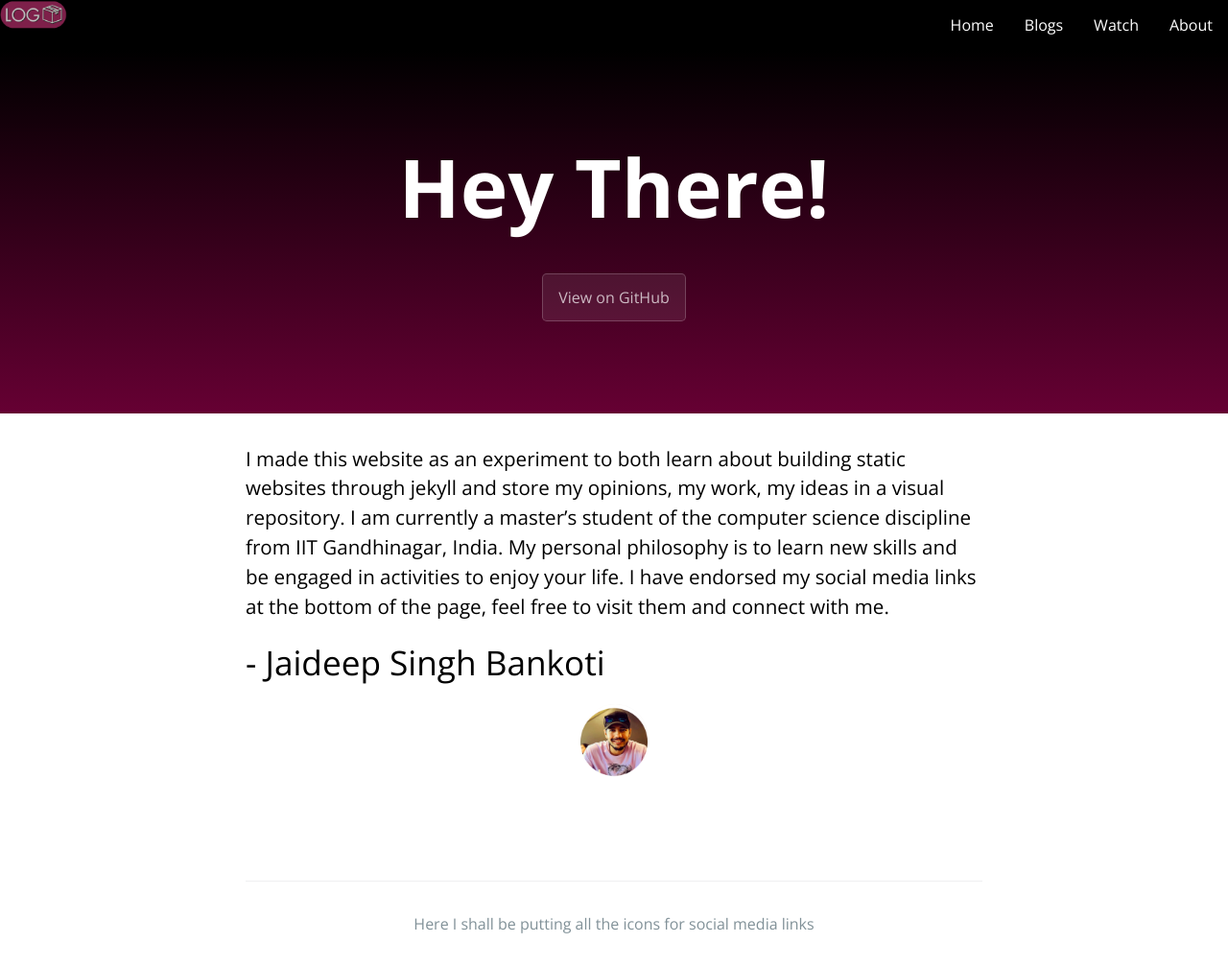
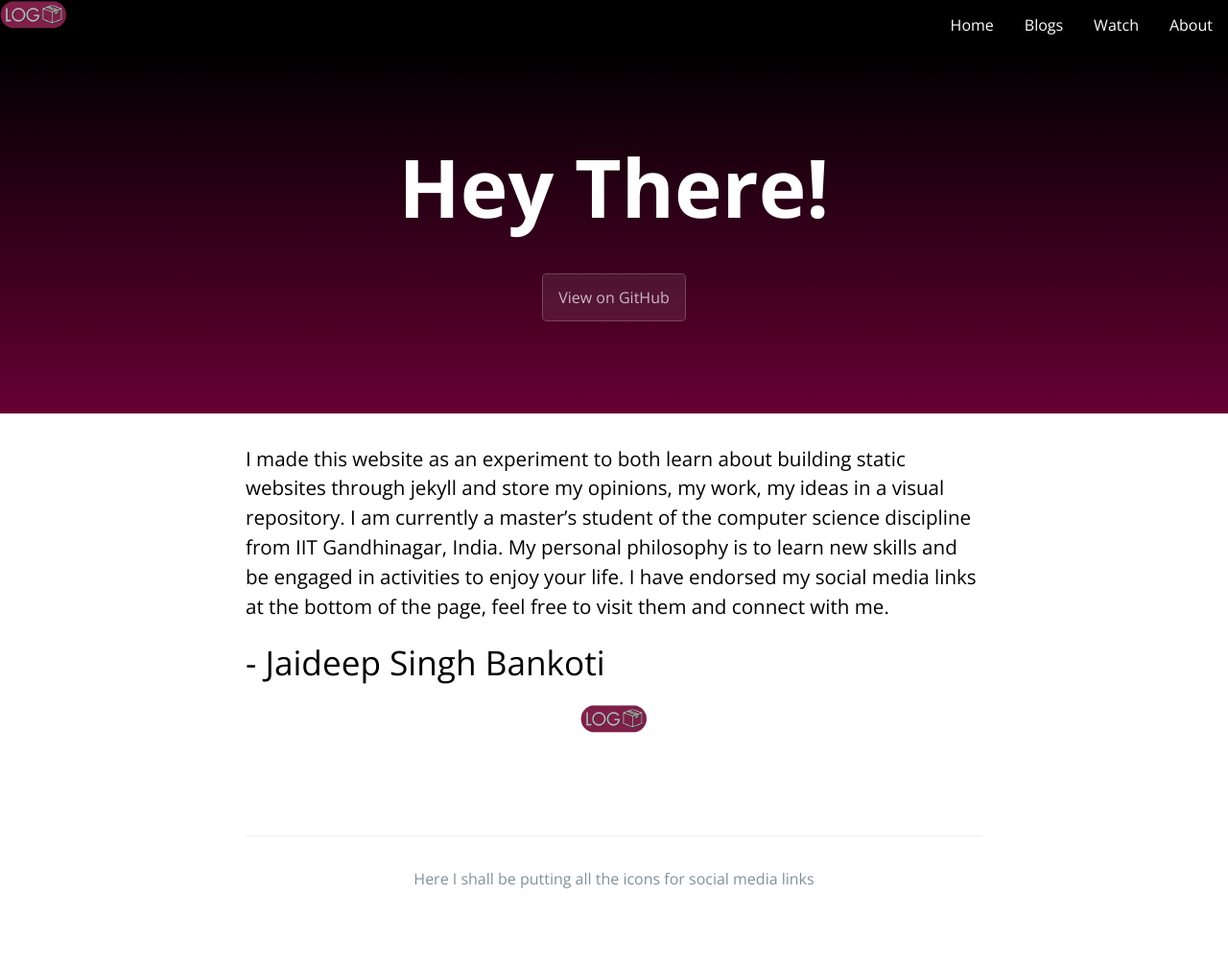
Before and after one commit to jaideepbankoti/logbox, a Jekyll site: the page built from about.md, in a window 1280 px wide. Shown: the whole page at 96% size. Built offline with Jekyll 4.4.1, drawn with Linux system fonts in a browser that asks for light colours; after the commit the page ends 960 px from its top, so only the background shows below that.

Commit message:
Update about.md

```diff
--- a/about.md
+++ b/about.md
@@ -8,5 +8,5 @@
 ### I made this website as an experiment to both learn about building static websites through jekyll and store my opinions, my work, my ideas in a visual repository. I am currently a master's student of the computer science discipline from IIT Gandhinagar, India. My personal philosophy is to learn new skills and be engaged in activities to enjoy your life. I have endorsed my social media links at the bottom of the page, feel free to visit them and connect with me.
 # - Jaideep Singh Bankoti
 <p align="center">
-<img src="https://github.com/jaideepbankoti/logbox/blob/gh-pages/assets/img/JDprofr.png" width="70px">
+<img src="https://github.com/jaideepbankoti/logbox/blob/gh-pages/assets/img/logbox2.png" width="70px">
 </p>
```
